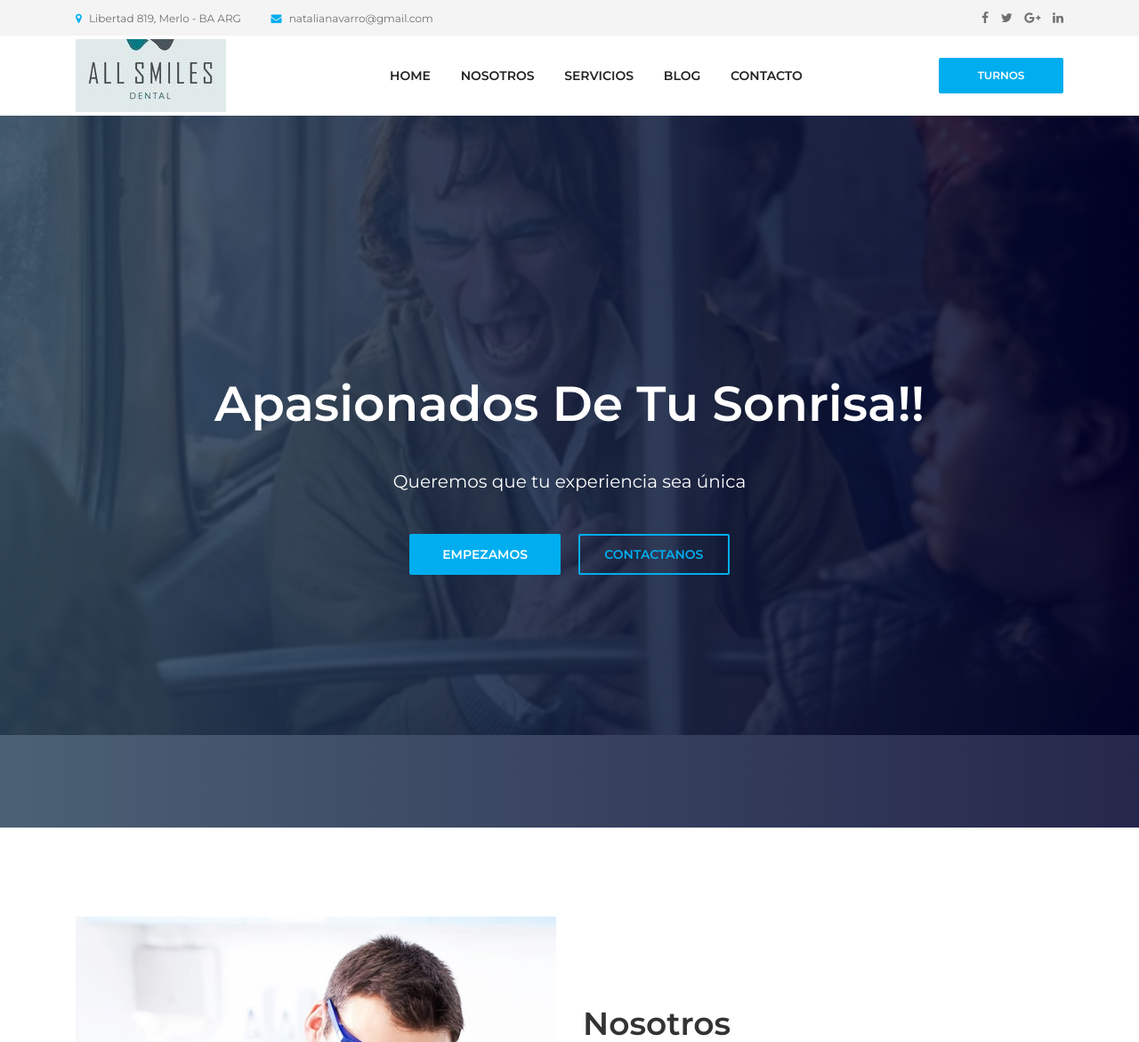
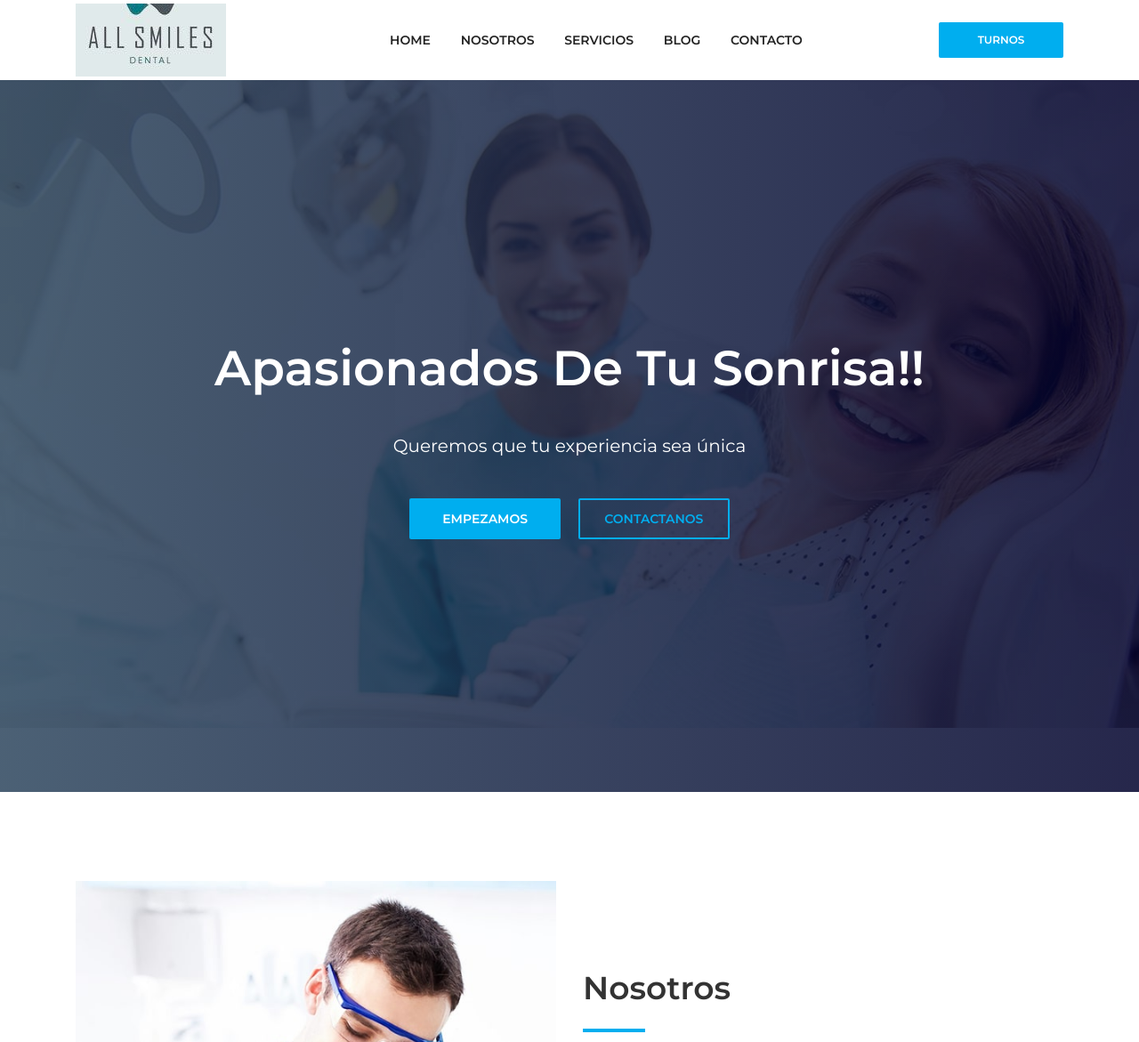
Before and after one commit to afr-ops/drnavarro, a Django app: page / in a window 1280 px wide. Shown: the top 1171 px of the page at 89% size. Run offline with Django 3.2, Linux system fonts and the light colour scheme; some libraries are stand-ins or nearby versions.

Commit message:
modificación top header

```diff
--- a/website/templates/home.html
+++ b/website/templates/home.html
@@ -29,31 +29,6 @@
 
   <!-- ***** Header Area Start ***** -->
   <header class="header-area">
-    <!-- Top Header Area -->
-    <div class="top-header-area">
-      <div class="container h-100">
-        <div class="row h-100 align-items-center">
-          <!-- Top Content -->
-          <div class="col-6 col-md-9 col-lg-8">
-            <div class="top-header-content">
-              <a href="#" data-toggle="tooltip" data-placement="bottom" title="Libertad "><i class="fa fa-map-marker"></i> <span>Libertad 819, Merlo - BA ARG</span></a>
-              <a href="#" data-toggle="tooltip" data-placement="bottom" title="info.dento@gmail.com"><i class="fa fa-envelope"></i> <span>natalianavarro@gmail.com</span></a>
-            </div>
-          </div>
-          <!-- Top Header Social Info -->
-          <div class="col-6 col-md-3 col-lg-4">
-            <div class="top-header-social-info text-right">
-              <a href="facebook.com/merlo" data-toggle="tooltip" data-placement="bottom" title="Facebook"><i class="fa fa-facebook"></i></a>
-              <a href="#" data-toggle="tooltip" data-placement="bottom" title="Twitter"><i class="fa fa-twitter"></i></a>
-              <a href="#" data-toggle="tooltip" data-placement="bottom" title="Google Plus"><i class="fa fa-google-plus"></i></a>
-              <a href="#" data-toggle="tooltip" data-placement="bottom" title="Linkedin"><i class="fa fa-linkedin"></i></a>
-
-            </div>
-          </div>
-        </div>
-      </div>
-    </div>
-    <!-- Top Header End -->
 
     <!-- Main Header Start -->
     <div class="main-header-area">
```
Also changed, not shown: static/website/img/bg-img/1.jpg, static/website/img/bg-img/2.jpg.
